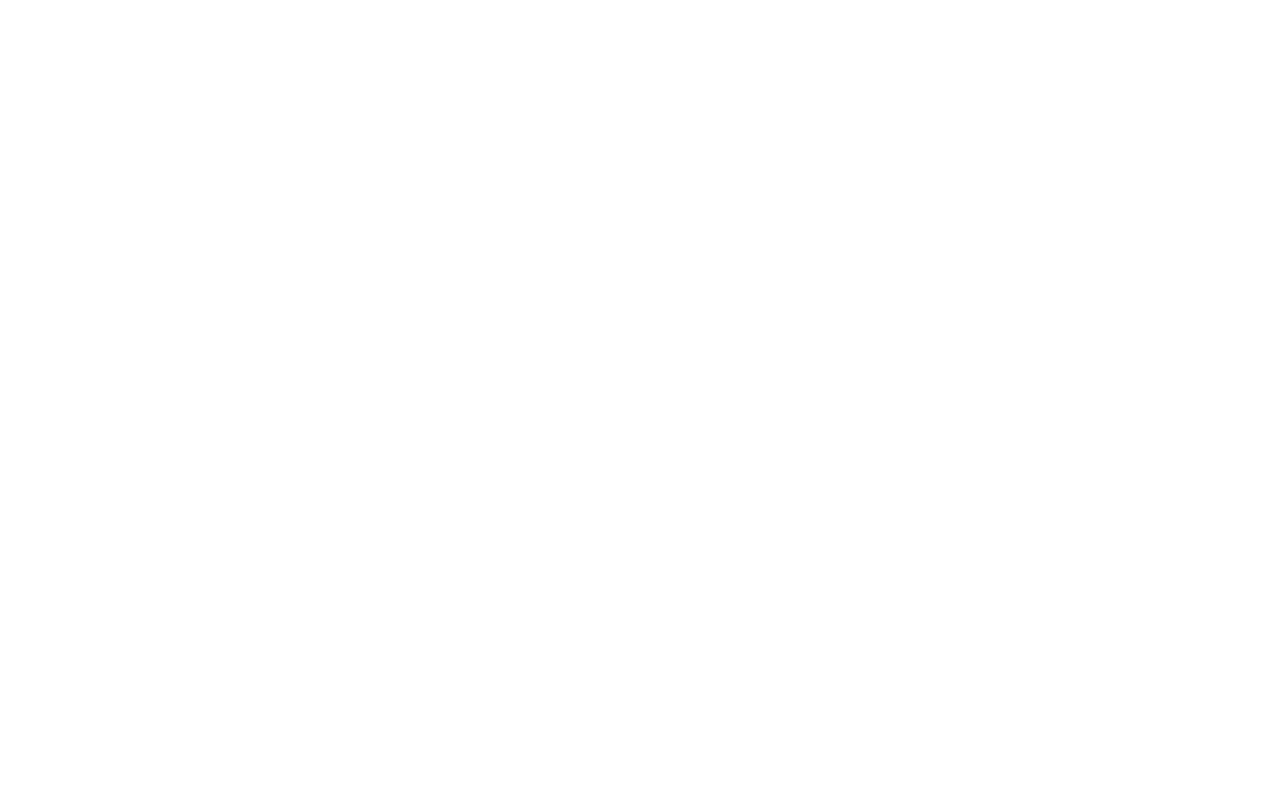
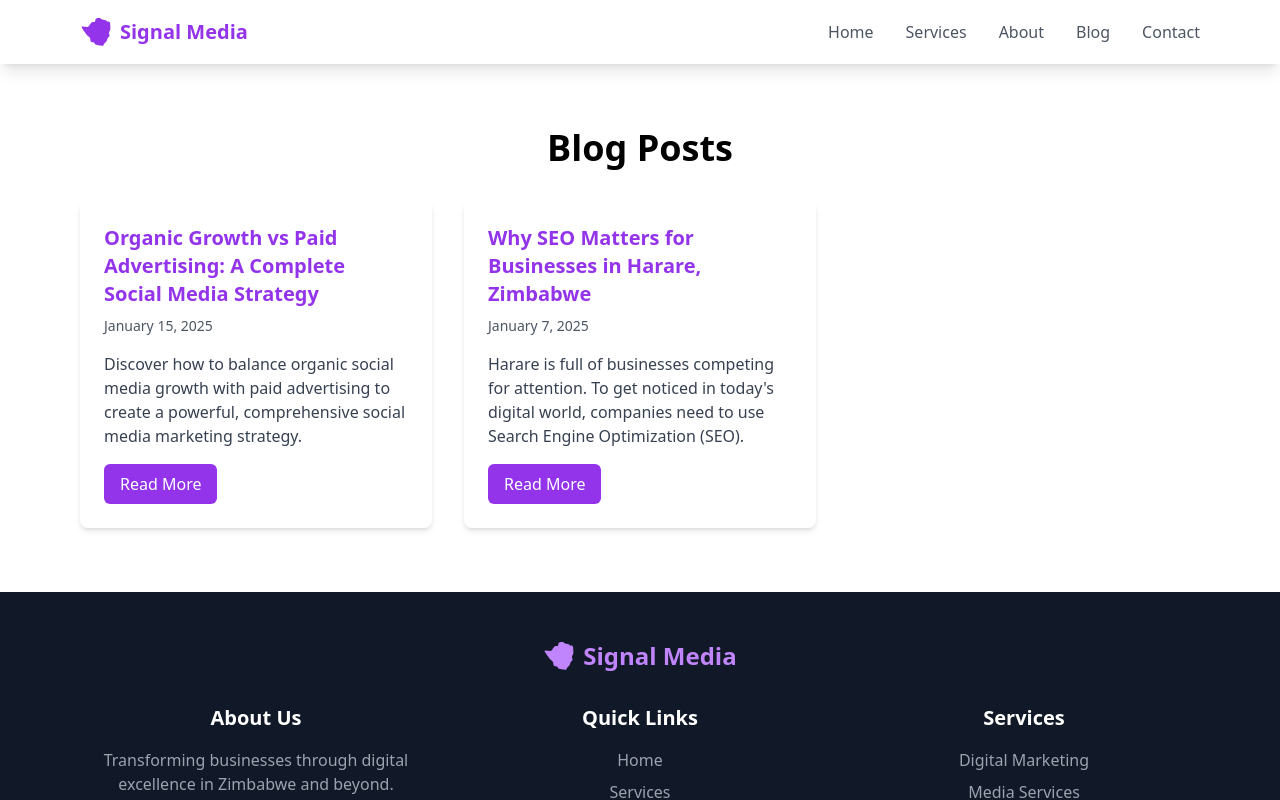
Before and after one commit to alaricjames/signal-media-project, a React (Vite) app: page /blog in a window 1280 px wide. Before the commit this address had no page. Shown: the top 800 px of the page. Built offline with nearby package versions, Linux system fonts and the light colour scheme.

Commit message:
blog post added detail

```diff
--- a/src/App.jsx
+++ b/src/App.jsx
@@ -9,6 +9,7 @@ import Blog from './components/Blog';
 import Contact from './components/Contact';
 import BlogPost from './pages/BlogPost';
 import AboutPage from './pages/AboutPage';
+import BlogListPage from './pages/BlogListPage';
 import './App.css';
 
 // Layout component that wraps all pages with consistent Navbar and Footer
@@ -49,7 +50,8 @@ function App() {
           {/* About page route */}
           <Route path="/about" element={<AboutPage />} />
 
-          {/* Blog post route */}
+          {/* Blog routes */}
+          <Route path="/blog" element={<BlogListPage />} />
           <Route path="blog/:slug" element={<BlogPost />} />
         </Route>
       </Routes>
--- a/src/components/Navbar.jsx
+++ b/src/components/Navbar.jsx
@@ -41,7 +41,7 @@ const Navbar = () => {
             <Link to="/#home" className="text-gray-600 hover:text-gray-900">Home</Link>
             <Link to="/#services" className="text-gray-600 hover:text-gray-900">Services</Link>
             <Link to="/about" className="text-gray-600 hover:text-gray-900">About</Link>
-            <Link to="/#blog" className="text-gray-600 hover:text-gray-900">Blog</Link>
+            <Link to="/blog" className="text-gray-600 hover:text-gray-900">Blog</Link>
             <Link to="/#contact" className="text-gray-600 hover:text-gray-900">Contact</Link>
           </div>
 
@@ -64,7 +64,7 @@ const Navbar = () => {
             <Link to="/#home" className="block px-3 py-2 text-gray-600 hover:text-gray-900 hover:bg-gray-50 rounded-md">Home</Link>
             <Link to="/#services" className="block px-3 py-2 text-gray-600 hover:text-gray-900 hover:bg-gray-50 rounded-md">Services</Link>
             <Link to="/about" className="block px-3 py-2 text-gray-600 hover:text-gray-900 hover:bg-gray-50 rounded-md">About</Link>
-            <Link to="/#blog" className="block px-3 py-2 text-gray-600 hover:text-gray-900 hover:bg-gray-50 rounded-md">Blog</Link>
+            <Link to="/blog" className="block px-3 py-2 text-gray-600 hover:text-gray-900 hover:bg-gray-50 rounded-md">Blog</Link>
             <Link to="/#contact" className="block px-3 py-2 text-gray-600 hover:text-gray-900 hover:bg-gray-50 rounded-md">Contact</Link>
           </div>
         </div>
--- /dev/null
+++ b/src/pages/BlogListPage.jsx
@@ -0,0 +1,32 @@
+import React from 'react';
+import { Link } from 'react-router-dom';
+import { blogPosts } from '../data/blogPosts';
+
+const BlogListPage = () => {
+  return (
+    <div className="max-w-6xl mx-auto px-4 py-16">
+      <h1 className="text-4xl font-bold mb-8 text-center">Blog Posts</h1>
+      <div className="grid gap-8 md:grid-cols-2 lg:grid-cols-3">
+        {blogPosts.map((post) => (
+          <div key={post.id} className="bg-white rounded-lg shadow-md overflow-hidden">
+            <div className="p-6">
+              <h2 className="text-xl font-bold mb-2 text-purple-600">
+                {post.title}
+              </h2>
+              <p className="text-gray-600 text-sm mb-4">{post.date}</p>
+              <p className="text-gray-700 mb-4">{post.summary}</p>
+              <Link
+                to={`/blog/${post.slug}`}
+                className="inline-block bg-purple-600 text-white px-4 py-2 rounded-md hover:bg-purple-700 transition-colors"
+              >
+                Read More
+              </Link>
+            </div>
+          </div>
+        ))}
+      </div>
+    </div>
+  );
+};
+
+export default BlogListPage;
```
